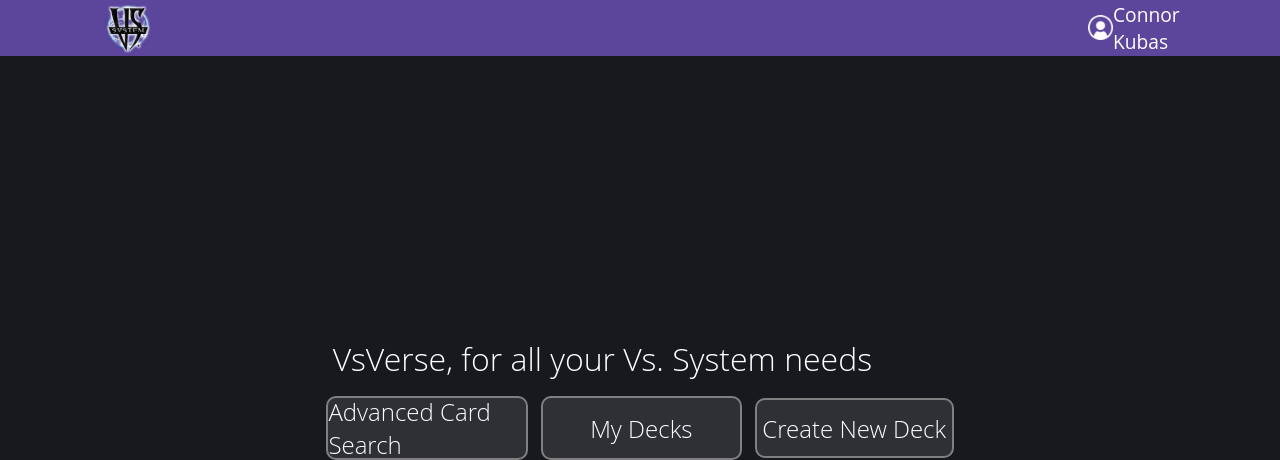
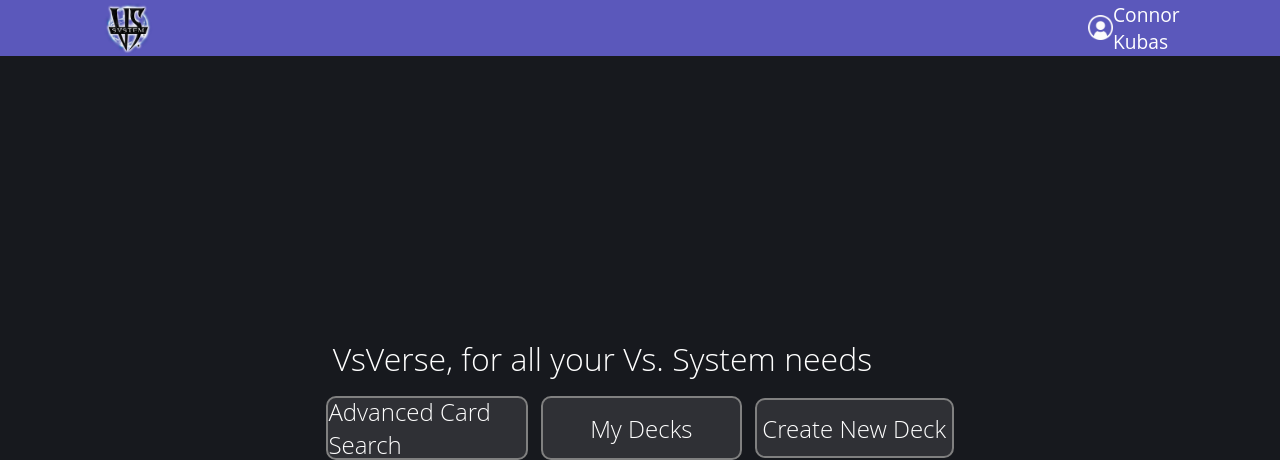
Before and after one commit to Connor-Kubas/vsverse, a Django app: page / in a window 1280 px wide. Shown: the top 460 px of the page. Run offline with Django 4.2, Linux system fonts and the light colour scheme; some libraries are stand-ins or nearby versions.

Commit message:
Adjusted color scheme

```diff
--- a/vsverse/static/css/color_palette.css
+++ b/vsverse/static/css/color_palette.css
@@ -1,5 +1,5 @@
 .dark-purple {
-    background-color: #0C134F;
+    background-color: #200a42;
 }
 
 .medium-purple {
@@ -7,7 +7,8 @@
 }
 
 .purple {
-    background-color: #5C469C;
+    /* background-color: #5C469C; */
+    background-color: #5B58BB;
 }
 
 .light-purple {
--- a/vsverse/templates/index.html
+++ b/vsverse/templates/index.html
@@ -84,7 +84,7 @@
         align-items: center;
         width: 100vw;
         height: 7%;
-        background-color: #5C469C;
+        background-color: #5B58BB;
     }
 
     .buttons {
```
